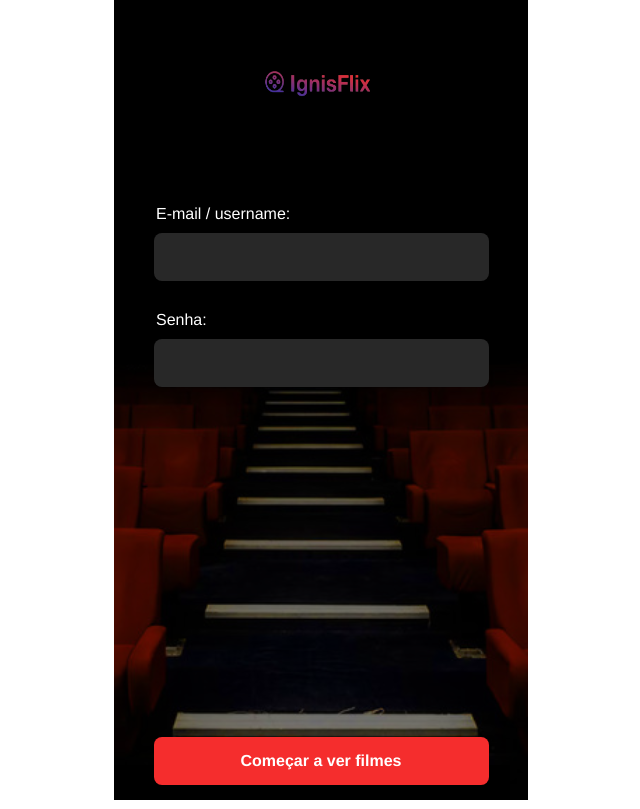
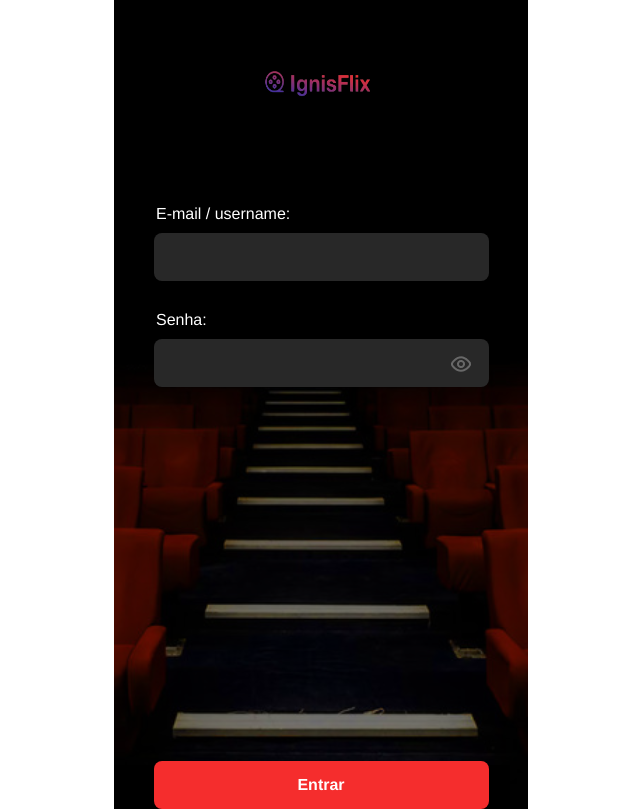
Before and after one commit to gamabarbara/IgnisFlix, a Next.js app: page /login in a window 1280 px wide. Shown: the whole page, without its empty margins (319-959 px from the left). Built offline with nearby package versions, Linux system fonts and the light colour scheme.

Commit message:
Visibility Toggle

```diff
--- a/pages/login.js
+++ b/pages/login.js
@@ -3,6 +3,11 @@ import styled from "styled-components";
 import Link from "next/link";
 
 export default function Login() {
+  const [isPasswordShown, setIsPasswordShown] = React.useState(false);
+
+  function togglePasswordVisibility() {
+    setIsPasswordShown(!isPasswordShown);
+  }
   return (
     <>
       <LoginContainer action="/send-data-here" method="post">
@@ -10,15 +15,14 @@ export default function Login() {
 
         <input type="email" required />
         <Label>Senha:</Label>
-
-        <input type="password" required />
+        <input type={isPasswordShown ? "text" : "password"} required />
+        <ToggleButton
+          src={isPasswordShown ? "images/eye-slash.png" : "images/eye.png"}
+          onClick={togglePasswordVisibility}
+        />
       </LoginContainer>
       <ContainerButton>
-        <Btn>
-          <Link href="/login">
-            <a>Começar a ver filmes</a>
-          </Link>
-        </Btn>
+        <Btn>Entrar</Btn>
       </ContainerButton>
     </>
   );
@@ -64,7 +68,7 @@ justify-content: center;
   align-items: center;
   position: relative;
   top: 350px;
-`
+`;
 
 const Btn = styled.div`
   display: flex;
@@ -72,17 +76,24 @@ justify-content: center;
   align-items: center;
   width: 335px;
   height: 48px;
-background-color: #F52D2D;
+  background-color: #f52d2d;
   color: #fff;
   border-radius: 8px;
   border: none;
   font-size: 16px;
   font-weight: 700;
   &:hover {
-    opacity: .8;
+    opacity: 0.8;
   }
   a {
     text-decoration: none;
     color: #fff;
   }
-`
+`;
+
+const ToggleButton = styled.img`
+  cursor: pointer;
+  position: relative;
+  bottom: 35px;
+  left: 140px;
+`;
```
Also changed, not shown: public/images/eye-slash.png (added). Lines whose indentation alone changed are shown as unchanged.
